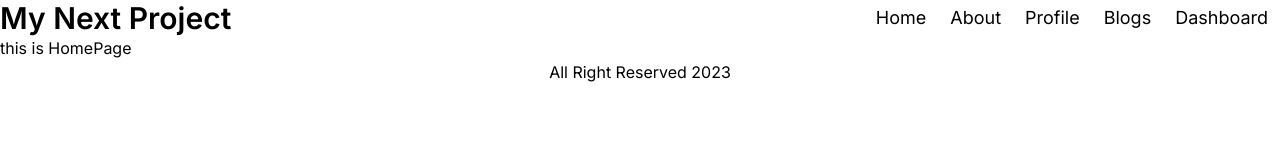
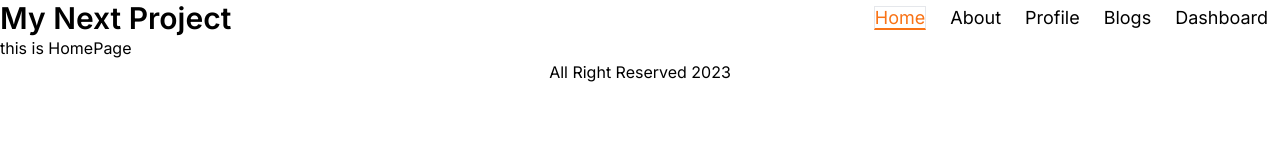
Before and after one commit to NaimurAlltime/my-next-js-project, a Next.js app: page / in a window 1280 px wide. Shown: the top 160 px of the page. Built offline with nearby package versions, Linux system fonts and the light colour scheme.

Commit message:
Active routes and usePathname hook

```diff
--- a/src/app/dashboard/Sidebar.jsx
+++ b/src/app/dashboard/Sidebar.jsx
@@ -1,4 +1,4 @@
-import Link from "next/link";
+import NavLink from "@/components/HomeSection/NavLink/NavLink";
 
 const sideLinks = [
   {
@@ -25,7 +25,9 @@ const Sidebar = () => {
       <ul>
         {sideLinks.map(({ path, title }) => (
           <li className="my-2" key={path}>
-            <Link href={path}>{title}</Link>
+            <NavLink exact activeClassName="text-orange-500" href={path}>
+              {title}
+            </NavLink>
           </li>
         ))}
       </ul>
--- /dev/null
+++ b/src/components/HomeSection/NavLink/NavLink.jsx
@@ -0,0 +1,27 @@
+"use client";
+import classNames from "@/utils/classNames";
+import Link from "next/link";
+import { usePathname } from "next/navigation";
+
+const NavLink = ({
+  children,
+  href,
+  exact = false,
+  activeClassName,
+  ...props
+}) => {
+  const path = usePathname();
+  const active = exact ? path === href : path.startsWith(href);
+  const classes = classNames(props.className, active && activeClassName);
+  if (classes) {
+    props.className = classes;
+  }
+
+  return (
+    <Link href={href} {...props}>
+      {children}
+    </Link>
+  );
+};
+
+export default NavLink;
--- a/src/components/HomeSection/Navbar/Navbar.jsx
+++ b/src/components/HomeSection/Navbar/Navbar.jsx
@@ -1,4 +1,4 @@
-import Link from "next/link";
+import NavLink from "../NavLink/NavLink";
 
 const navLinks = [
   {
@@ -30,7 +30,13 @@ const Navbar = () => {
       <ul className="flex justify-center items-center">
         {navLinks.map(({ path, title }) => (
           <li className="mx-3 text-lg" key={path}>
-            <Link href={path}>{title}</Link>
+            <NavLink
+              exact={path == "/"}
+              activeClassName="text-orange-500 border border-b-2 border-b-orange-500"
+              href={path}
+            >
+              {title}
+            </NavLink>
           </li>
         ))}
       </ul>
--- /dev/null
+++ b/src/utils/classNames.js
@@ -0,0 +1,4 @@
+
+const classNames = (...arg) => arg.filter(Boolean).join(" ")
+
+export default classNames;
```
